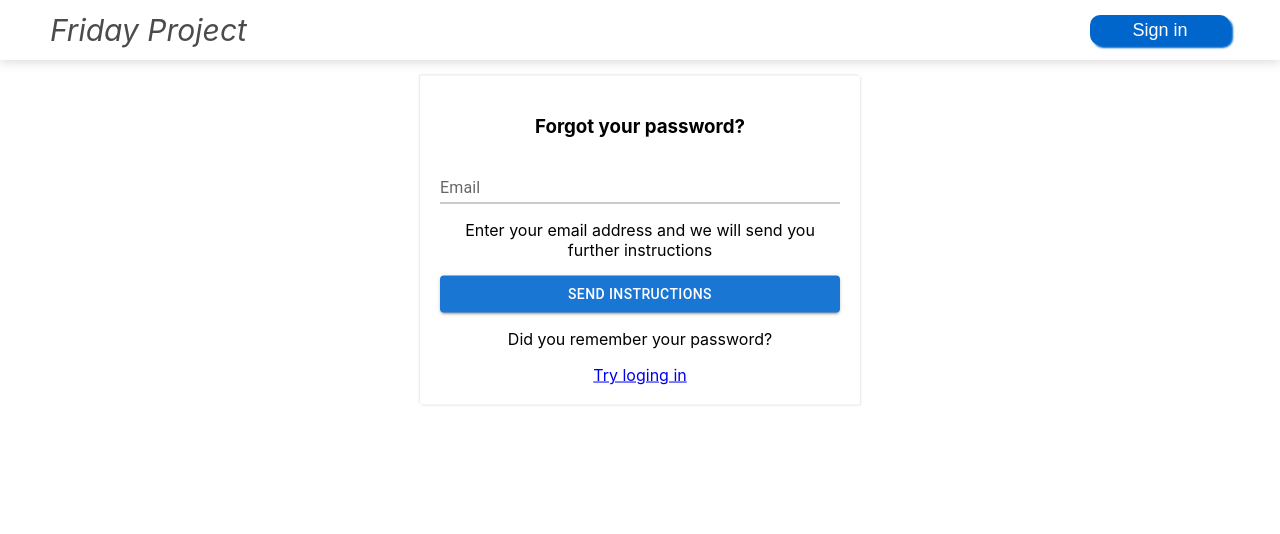
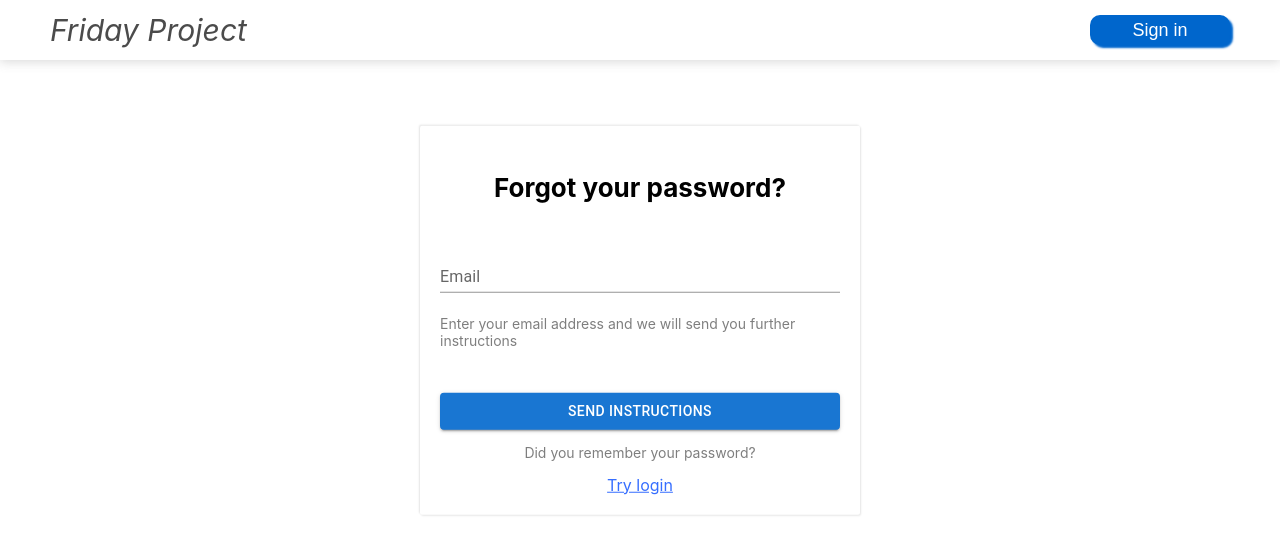
Before and after one commit to AlexKazakq/friday-project-cards, a React (Create React App) app: page /friday-project-cards/passRecovery in a window 1280 px wide. Shown: the top 534 px of the page. Built offline with nearby package versions, Linux system fonts and the light colour scheme; no server answers.

Commit message:
password recover: input for send email

```diff
--- a/src/App.css
+++ b/src/App.css
@@ -8,3 +8,7 @@
 
   box-shadow: 0 2px 10px rgba(109, 109, 109, 0.25), inset 0 1px 0 rgba(255, 255, 255, 0.3);
 }
+
+h3{
+  font-size: 26px;
+}
--- a/src/components/PasswordRecovery/PasswordRecovery.module.css
+++ b/src/components/PasswordRecovery/PasswordRecovery.module.css
@@ -1,15 +1,17 @@
-.form {
-    position: absolute;
-    top: 30%;
-    left: 50%;
-    transform: translate(-50%, -50%);
+.linkLogin {
+    font-size: 16px;
+    color: #366EFF;
+    text-decoration-line: underline;
+}
 
-    width: 400px;
-    margin-right: -50%;
-    padding: 20px;
+p {
+    font-size: 14px;
 
-    text-align: center;
+    opacity: 0.5;
+}
 
-    border-radius: 2px;
-    box-shadow: 1px 1px 2px rgba(0, 0, 0, 0.1), -1px -1px 2px rgba(0, 0, 0, 0.1);
+.description {
+    padding-bottom: 30px;
+
+    text-align: left;
 }
--- a/src/components/PasswordRecovery/PasswordRecovery.tsx
+++ b/src/components/PasswordRecovery/PasswordRecovery.tsx
@@ -2,16 +2,30 @@ import React from 'react'
 
 import { Button, FormControl, Grid, TextField } from '@mui/material'
 import { useFormik } from 'formik'
+import { NavLink } from 'react-router-dom'
 
 import { sendInstructionForRecoveryTC } from '../../bll/store/passwordRecovery-reducer'
 import { useAppDispatch } from '../../hooks/hooks'
 
 import styleForm from './../../styles/form.module.css'
+import s from './PasswordRecovery.module.css'
+
 export const PasswordRecovery = () => {
   const dispatch = useAppDispatch()
   const formik = useFormik({
     initialValues: {
       email: '',
+    },
+    validate: values => {
+      const errors: { email?: string } = {}
+
+      if (!values.email) {
+        errors.email = 'Required'
+      } else if (!/^[A-Z0-9._%+-]+@[A-Z0-9.-]+\.[A-Z]{2,4}$/i.test(values.email)) {
+        errors.email = 'Invalid email address'
+      }
+
+      return errors
     },
     onSubmit: values => {
       dispatch(sendInstructionForRecoveryTC(values.email))
@@ -25,18 +39,32 @@ export const PasswordRecovery = () => {
         <form onSubmit={formik.handleSubmit} className={styleForm.form}>
           <FormControl>
             <h3>Forgot your password?</h3>
-            <TextField
-              id="standard-basic"
-              label="Email"
-              variant="standard"
-              {...formik.getFieldProps('email')}
-            />
-            <p>Enter your email address and we will send you further instructions</p>
+            {formik.errors.email && formik.touched.email ? (
+              <TextField
+                {...formik.getFieldProps('email')}
+                error
+                label="Email"
+                variant="standard"
+                helperText={formik.errors.email}
+              />
+            ) : (
+              <TextField
+                label="Email"
+                margin="normal"
+                variant="standard"
+                {...formik.getFieldProps('email')}
+              />
+            )}
+            <p className={s.description}>
+              Enter your email address and we will send you further instructions
+            </p>
             <Button type={'submit'} variant={'contained'} color={'primary'}>
               Send instructions
             </Button>
             <p>Did you remember your password?</p>
-            <a href={'/friday-project-cards/login'}>Try loging in </a>
+            <NavLink to={'/friday-project-cards/login'} className={s.linkLogin}>
+              Try login
+            </NavLink>
           </FormControl>
         </form>
       </Grid>
--- a/src/styles/form.module.css
+++ b/src/styles/form.module.css
@@ -1,6 +1,6 @@
 .form {
     position: absolute;
-    top: 30%;
+    top: 40%;
     left: 50%;
     transform: translate(-50%, -50%);
 
```
